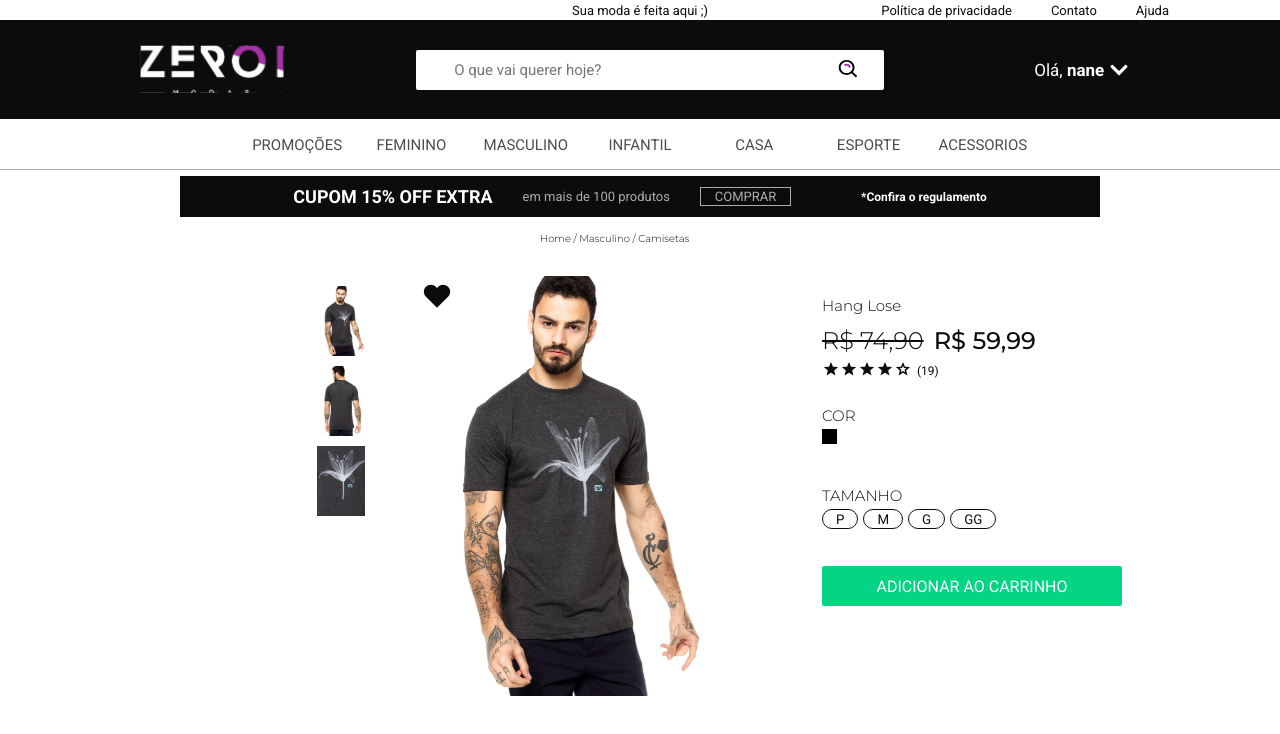
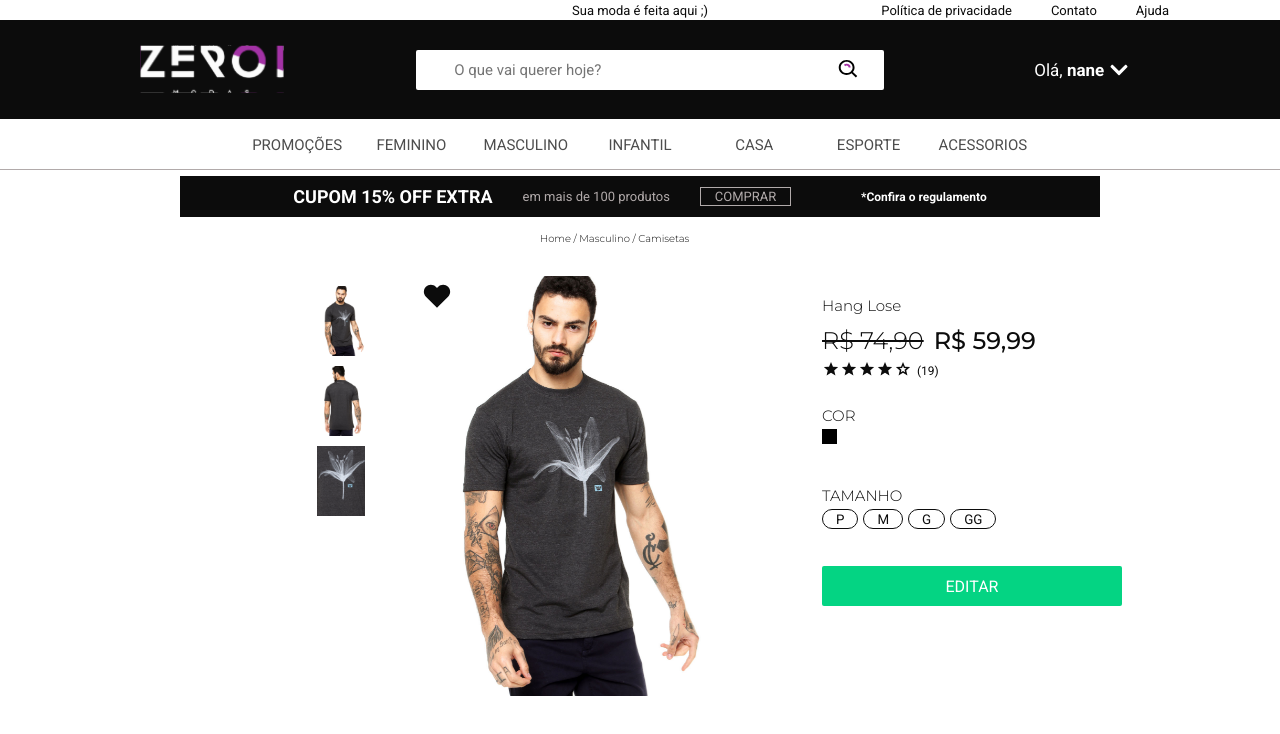
Before and after one commit to rayaneacacio/Zer01_Modas, a React (Vite) app: page /outfit in a window 1280 px wide. Shown: the top 734 px of the page. Built offline with nearby package versions, Linux system fonts and the light colour scheme; some icons are missing.

Commit message:
page Outfit versao admin

```diff
--- a/src/pages/Outfit/index.jsx
+++ b/src/pages/Outfit/index.jsx
@@ -23,6 +23,8 @@ import { Container, Main } from "./style";
 
 export function Outfit() {
   const [ isFavorite, setIsFavorite ] = useState(false);
+
+  const isAdmin = true;
 
   const slides = [
     OutfitImg,
@@ -111,7 +113,12 @@ export function Outfit() {
             </div>
           </div>
 
-          <Button className="buttonBuy" title="ADICIONAR AO CARRINHO" />
+          {
+            isAdmin ?
+            <Button className="buttonEdit" title="EDITAR" />
+            :
+            <Button className="buttonBuy" title="ADICIONAR AO CARRINHO" />
+          }
         </div>
 
         <div className="description">
@@ -166,10 +173,15 @@ export function Outfit() {
         <Footer />
       </Main>
 
-      <div className="buttons">
-        <Button className="buttonHeart" onClick={ handleFavorite } icon={ isFavorite ? <VscHeart /> : <VscHeartFilled /> } />
-        <Button className="buttonBuy" title="ADICIONAR AO CARRINHO" />
-      </div>
+      {
+        isAdmin ?
+        <Button className="buttons buttonEdit" title="EDITAR" />
+        :
+        <div className="buttons">
+          <Button className="buttonHeart" onClick={ handleFavorite } icon={ isFavorite ? <VscHeart /> : <VscHeartFilled /> } />
+          <Button className="buttonBuy" title="ADICIONAR AO CARRINHO" />
+        </div>
+      }
     </Container>
   )
 }
--- a/src/pages/Outfit/style.js
+++ b/src/pages/Outfit/style.js
@@ -27,10 +27,11 @@ export const Container = styled.div`
     }
   }
 
-  .buttonBuy {
+  .buttonBuy, .buttonEdit {
     background: ${({ theme }) => theme.COLORS.GREEN};
     color: ${({ theme }) => theme.COLORS.WHITE};
     width: 100%;
+    height: 4rem;
   }
 
   > nav, > div {
```
